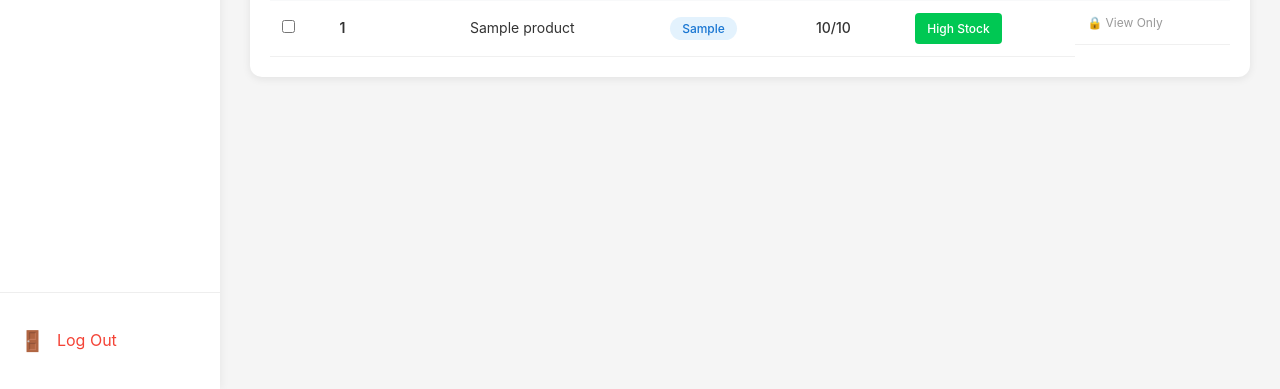
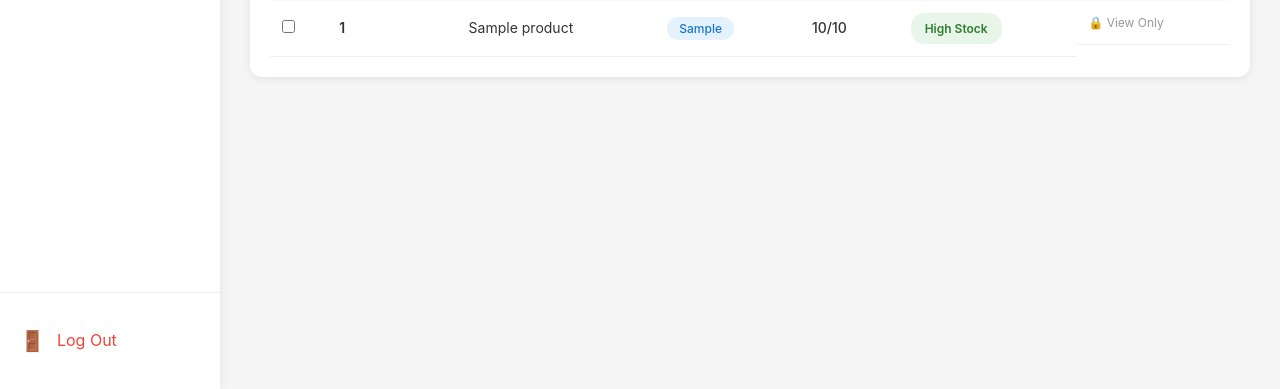
Before and after one commit to syafiqnoorhisham/SmartRetail, a Django app: template templates/dashboard/inventory.html in a window 1280 px wide. Shown: the part 411-800 px from the top of the page. Run offline with Django 4.2, Linux system fonts and the light colour scheme; tables that the repository leaves empty hold one stand-in row (values such as "Sample post"); the template is opened without the code that fills it: values that come from a table or form of the project are taken from there, most other values are stand-ins (such as "Sample title", 1, 10 or a date in 2020).

Commit message:
fix inventory status issue

```diff
--- a/templates/dashboard/inventory.html
+++ b/templates/dashboard/inventory.html
@@ -105,11 +105,15 @@
                     </td>
                     <td class="stock-info">{{ product.current_stock }}/{{ product.max_stock }}</td>
                     <td>
-                        <span class="status-badge {{ product.status }}">
-                            {% if product.status == 'high_stock' %}High stock{% endif %}
-                            {% if product.status == 'low_stock' %}Low stock{% endif %}
-                            {% if product.status == 'completed' %}Completed{% endif %}
-                        </span>
+                        {% if product.status == 'out_of_stock' %}
+                            <span class="status-badge out-of-stock">Out of Stock</span>
+                        {% elif product.status == 'low_stock' %}
+                            <span class="status-badge low-stock">Low Stock</span>
+                        {% elif product.status == 'high_stock' %}
+                            <span class="status-badge high-stock">High Stock</span>
+                        {% else %}
+                            <span class="status-badge completed">Completed</span>
+                        {% endif %}
                     </td>
                     <td class="actions">
                         {% if permissions.manage_inventory %}
@@ -488,6 +492,36 @@
     border-radius: 12px;
     font-size: 12px;
     font-weight: 500;
+}
+
+/* Status Badges */
+.status-badge {
+    padding: 6px 14px;
+    border-radius: 14px;
+    font-size: 12px;
+    font-weight: 600;
+    display: inline-block;
+    text-transform: capitalize;
+}
+
+.status-badge.out-of-stock {
+    background-color: #FFEBEE;
+    color: #C62828;
+}
+
+.status-badge.low-stock {
+    background-color: #FFEBEE;
+    color: #C62828;
+}
+
+.status-badge.high-stock {
+    background-color: #E8F5E9;
+    color: #2E7D32;
+}
+
+.status-badge.completed {
+    background-color: #E0F2F1;
+    color: #00897B;
 }
 
 /* No Results */
```
